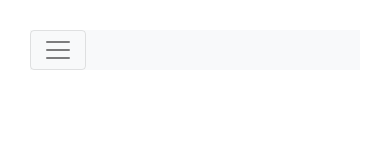
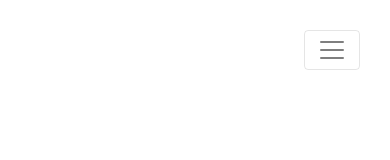
Before and after one commit to Code-Institute-Submissions/VladimirB3-portfolio-milestone-1, a plain HTML site: page index.html in a window 390 px wide. Drawn offline with nearby package versions, Linux system fonts and the light colour scheme.

Commit message:
Navbar and Navbar-toggler structure finished

```diff
--- a/index.html
+++ b/index.html
@@ -17,7 +17,7 @@
 <body>
 	<div class="container-fluid navalert-container">
 		<nav class="navbar-expand-lg navbar-light bg-light">
-			<button class="navbar-toggler" type="button" data-toggle="collapse" data-target="#navbar-mobile" aria-controls="navbar-mobile" aria-expanded="false" aria-label="Toggle navigation">
+			<button class="navbar-toggler pull-right" type="button" data-toggle="collapse" data-target="#navbar-mobile" aria-controls="navbar-mobile" aria-expanded="false" aria-label="Toggle navigation">
             <span class="navbar-toggler-icon"></span></button>
 
 			<div class="collapse navbar-collapse" id="navbar-mobile">
```
